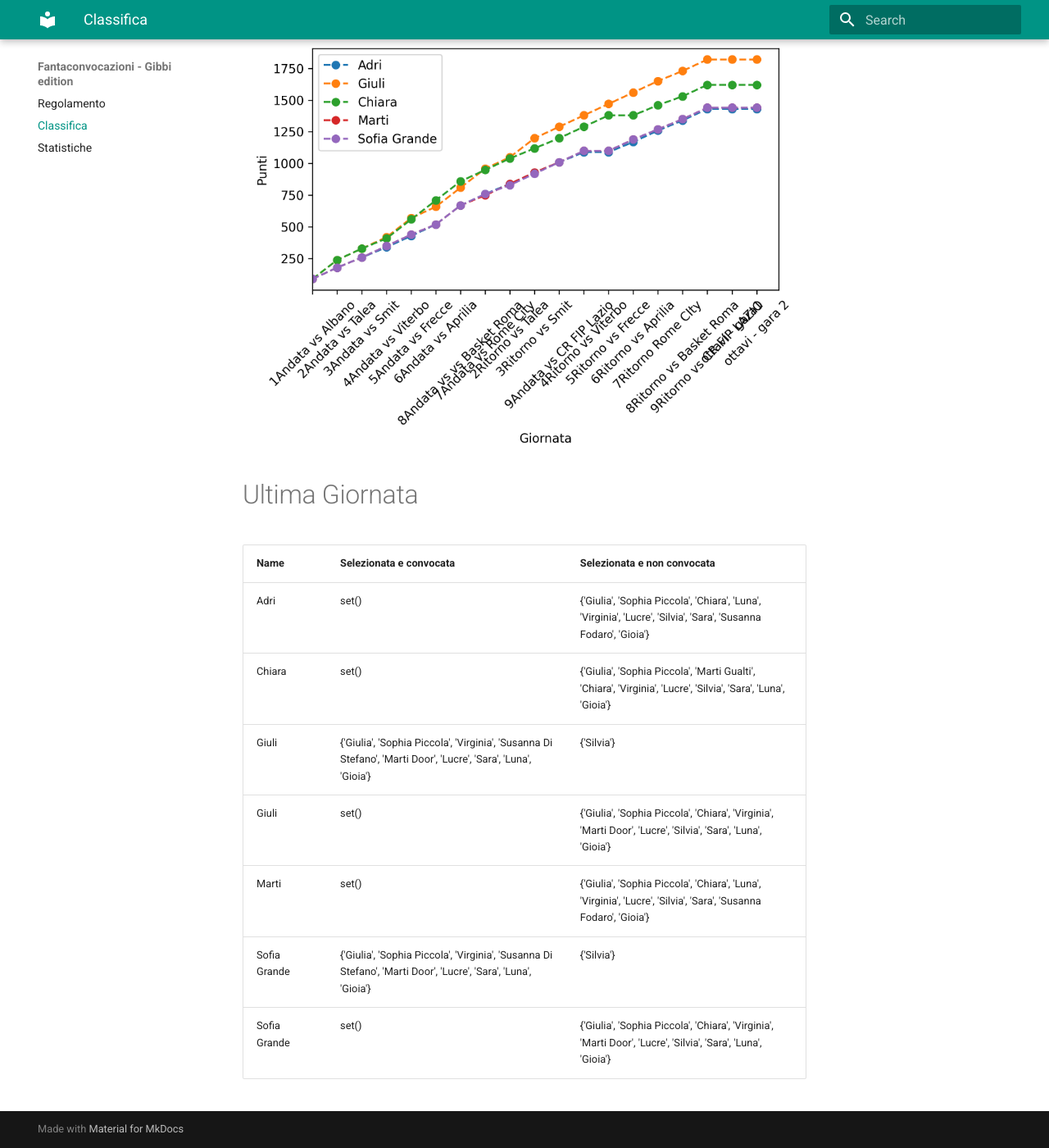
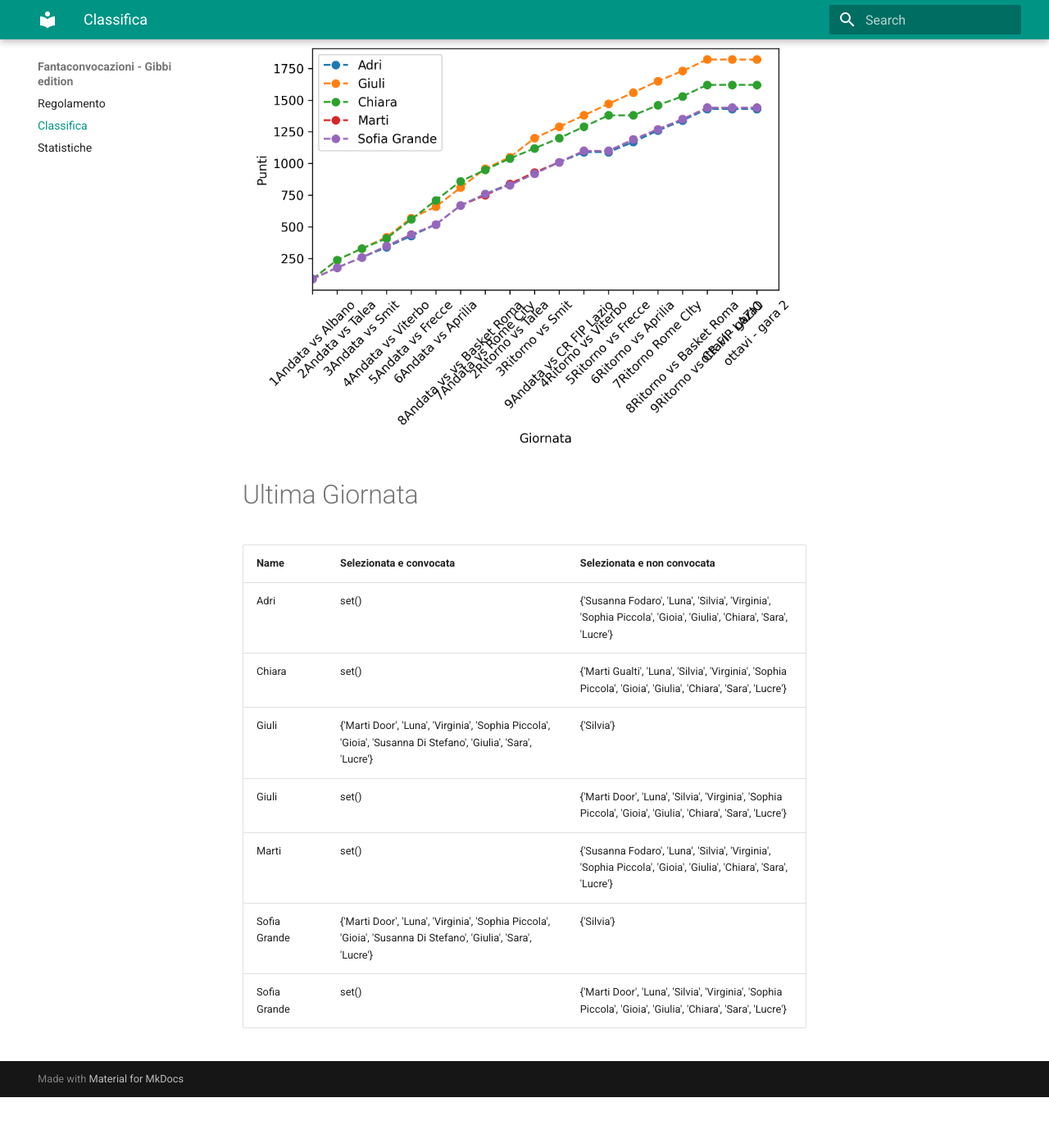
Before and after one commit to martinig94/fantagibbi, an MkDocs documentation site: the page built from docs/Classifica.md, in a window 1280 px wide and 1400 px high, scrolled down 565 px. Shown: the whole window at 82% size. Built offline with MkDocs 1.6.1 and Material for MkDocs 9.7.7, drawn with Linux system fonts in a browser that asks for light colours; after the commit the page ends 1903 px from its top, so only the background shows below that.

Commit message:
Auto-update from main.py

```diff
--- a/docs/Classifica.md
+++ b/docs/Classifica.md
@@ -18,11 +18,11 @@
 <!-- START_TABLE CORRECT -->
 | Name         | Selezionata e convocata                                                                                        | Selezionata e non convocata                                                                                      |
 |:-------------|:---------------------------------------------------------------------------------------------------------------|:-----------------------------------------------------------------------------------------------------------------|
-| Adri         | set()                                                                                                          | {'Giulia', 'Sophia Piccola', 'Chiara', 'Luna', 'Virginia', 'Lucre', 'Silvia', 'Sara', 'Susanna Fodaro', 'Gioia'} |
-| Chiara       | set()                                                                                                          | {'Giulia', 'Sophia Piccola', 'Marti Gualti', 'Chiara', 'Virginia', 'Lucre', 'Silvia', 'Sara', 'Luna', 'Gioia'}   |
-| Giuli        | {'Giulia', 'Sophia Piccola', 'Virginia', 'Susanna Di Stefano', 'Marti Door', 'Lucre', 'Sara', 'Luna', 'Gioia'} | {'Silvia'}                                                                                                       |
-| Giuli        | set()                                                                                                          | {'Giulia', 'Sophia Piccola', 'Chiara', 'Virginia', 'Marti Door', 'Lucre', 'Silvia', 'Sara', 'Luna', 'Gioia'}     |
-| Marti        | set()                                                                                                          | {'Giulia', 'Sophia Piccola', 'Chiara', 'Luna', 'Virginia', 'Lucre', 'Silvia', 'Sara', 'Susanna Fodaro', 'Gioia'} |
-| Sofia Grande | {'Giulia', 'Sophia Piccola', 'Virginia', 'Susanna Di Stefano', 'Marti Door', 'Lucre', 'Sara', 'Luna', 'Gioia'} | {'Silvia'}                                                                                                       |
-| Sofia Grande | set()                                                                                                          | {'Giulia', 'Sophia Piccola', 'Chiara', 'Virginia', 'Marti Door', 'Lucre', 'Silvia', 'Sara', 'Luna', 'Gioia'}     |
+| Adri         | set()                                                                                                          | {'Susanna Fodaro', 'Luna', 'Silvia', 'Virginia', 'Sophia Piccola', 'Gioia', 'Giulia', 'Chiara', 'Sara', 'Lucre'} |
+| Chiara       | set()                                                                                                          | {'Marti Gualti', 'Luna', 'Silvia', 'Virginia', 'Sophia Piccola', 'Gioia', 'Giulia', 'Chiara', 'Sara', 'Lucre'}   |
+| Giuli        | {'Marti Door', 'Luna', 'Virginia', 'Sophia Piccola', 'Gioia', 'Susanna Di Stefano', 'Giulia', 'Sara', 'Lucre'} | {'Silvia'}                                                                                                       |
+| Giuli        | set()                                                                                                          | {'Marti Door', 'Luna', 'Silvia', 'Virginia', 'Sophia Piccola', 'Gioia', 'Giulia', 'Chiara', 'Sara', 'Lucre'}     |
+| Marti        | set()                                                                                                          | {'Susanna Fodaro', 'Luna', 'Silvia', 'Virginia', 'Sophia Piccola', 'Gioia', 'Giulia', 'Chiara', 'Sara', 'Lucre'} |
+| Sofia Grande | {'Marti Door', 'Luna', 'Virginia', 'Sophia Piccola', 'Gioia', 'Susanna Di Stefano', 'Giulia', 'Sara', 'Lucre'} | {'Silvia'}                                                                                                       |
+| Sofia Grande | set()                                                                                                          | {'Marti Door', 'Luna', 'Silvia', 'Virginia', 'Sophia Piccola', 'Gioia', 'Giulia', 'Chiara', 'Sara', 'Lucre'}     |
 <!-- END_TABLE CORRECT -->
```
